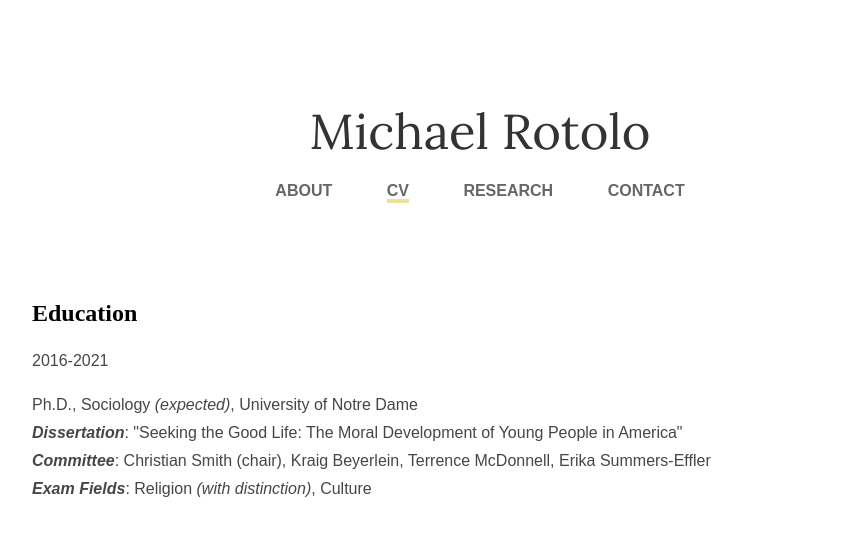
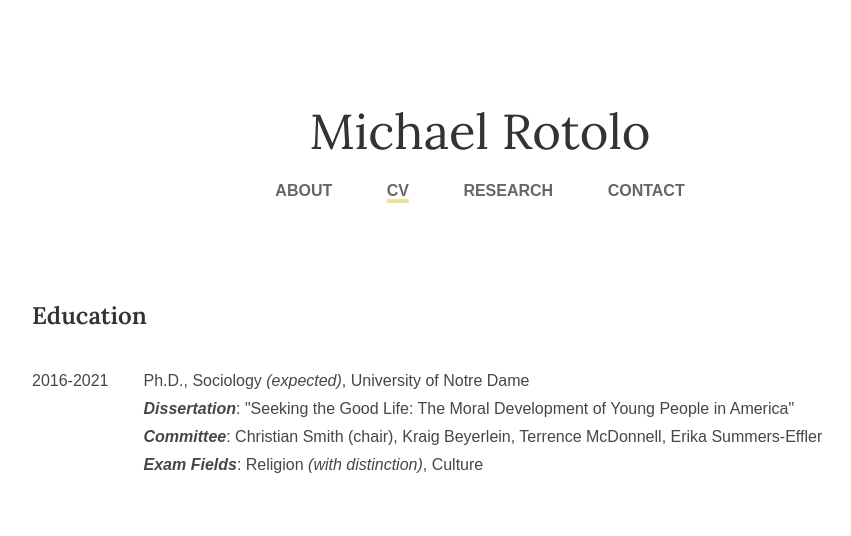
Before and after one commit to michaelrotolo/github.io, a Jekyll site: the page built from cv/index.html, in a window 1280 px wide. Shown: the top 536 px of the page, without its empty margins (160-1011 px from the left). Built offline with Jekyll 4.4.1, drawn with Linux system fonts in a browser that asks for light colours; some web fonts are replaced.

Commit message:
Update main.css

```diff
--- a/css/main.css
+++ b/css/main.css
@@ -27,6 +27,10 @@ nav h1 a {
     font-weight:400;
     color:#333;
     cursor:pointer;
+}
+h2 {
+    font-family:'Lora', serif;
+    color:#333;
 }
 nav ul li a {
     font-family:'Muli', sans-serif;
@@ -97,4 +101,12 @@ p {
         margin-left:4%;
         margin-top:20px;
     }
+    .left-year {
+        display:inline-block;
+        width:12%;
+        vertical-align:top;
+    }
+    .right-desc {
+        display:inline-block;
+    }
 }
```
